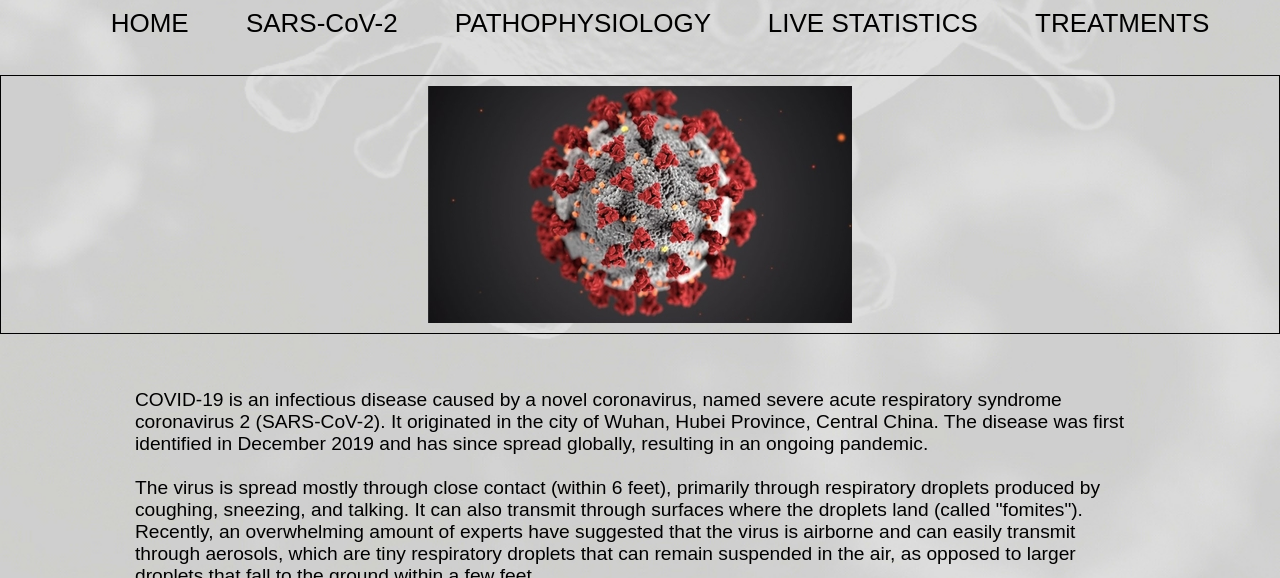
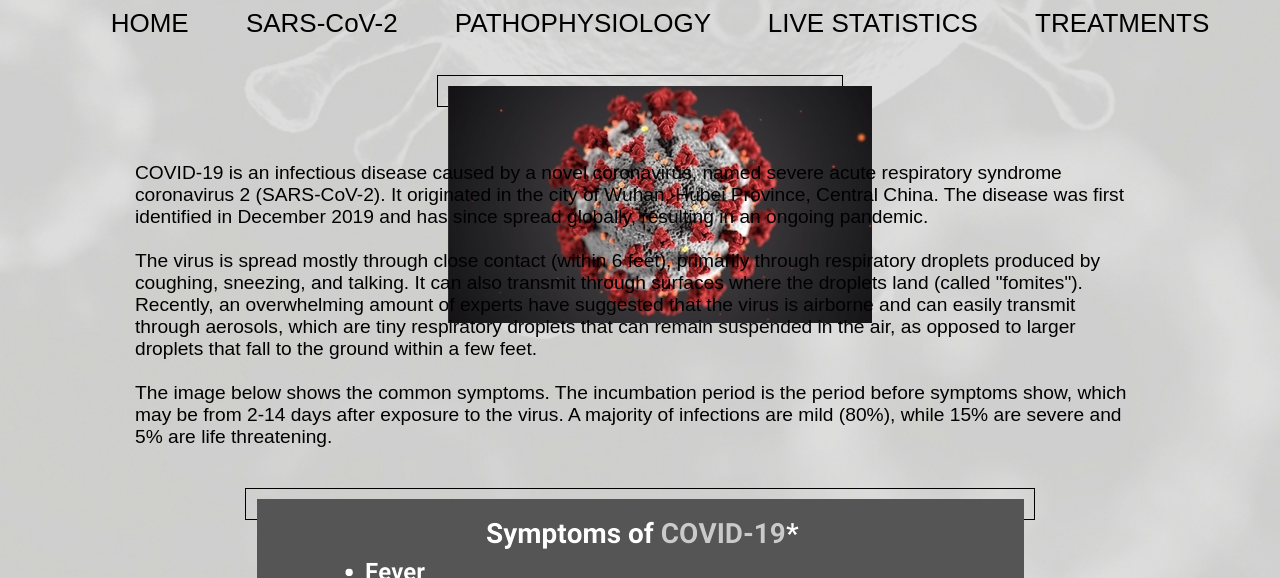
Before and after one commit to jkobb510/COVID-19, a plain HTML site: page index.html in a window 1280 px wide. Shown: the part 222-800 px from the top of the page. Drawn offline with Linux system fonts and the light colour scheme.

Commit message:
Update index.html

```diff
--- a/index.html
+++ b/index.html
@@ -11,9 +11,9 @@
         }
         .imageborder{
             margin: auto;
-            width: auto;
-            height: auto;
-
+            max-width: 60%;
+            height: 10px;
+            padding: 10px;
         }
 
     </style>
@@ -29,7 +29,7 @@
             </ul><br><br>
 
             <p>
-            <div class="imageborder">
+            <div class="imageborder" style="width: 30%">
             <img src="images/Screen Shot 2020-06-26 at 12.33.32 PM.png" alt="covid"  >
             </div>
             </p>
```
